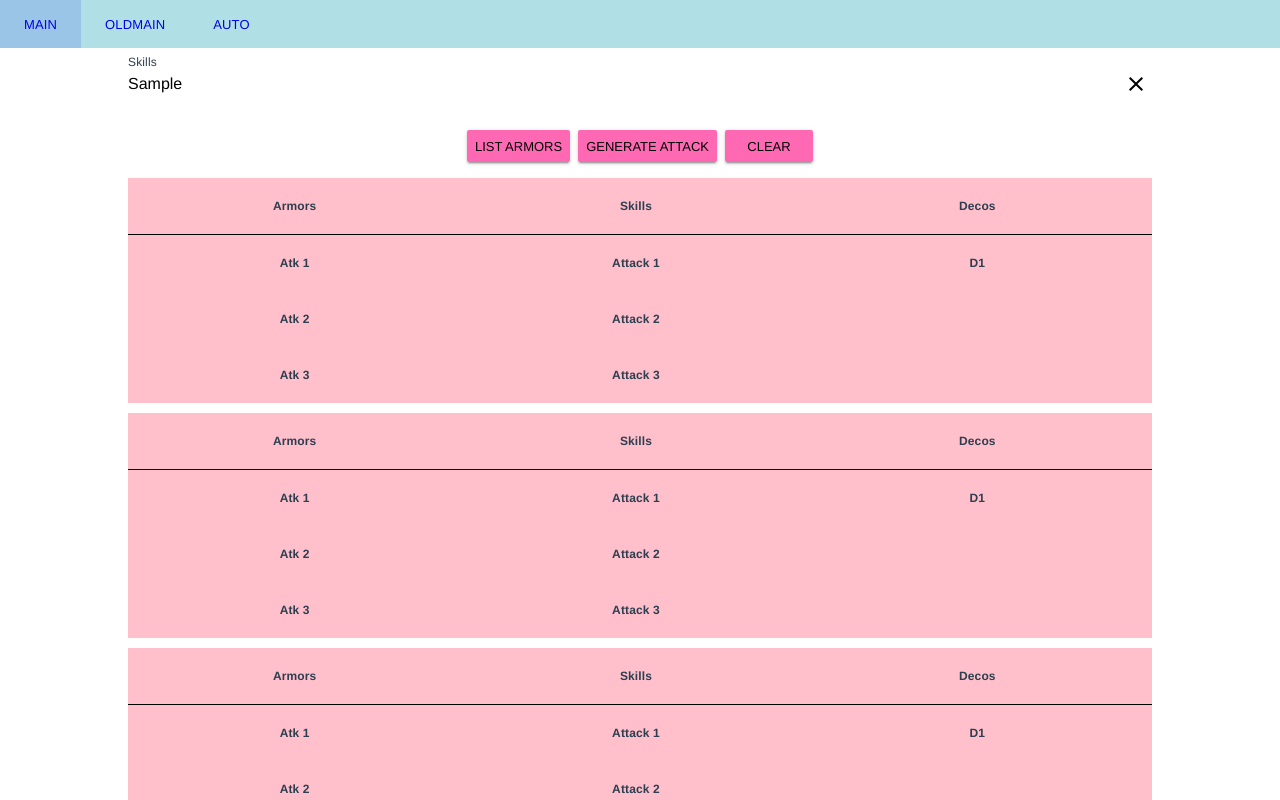
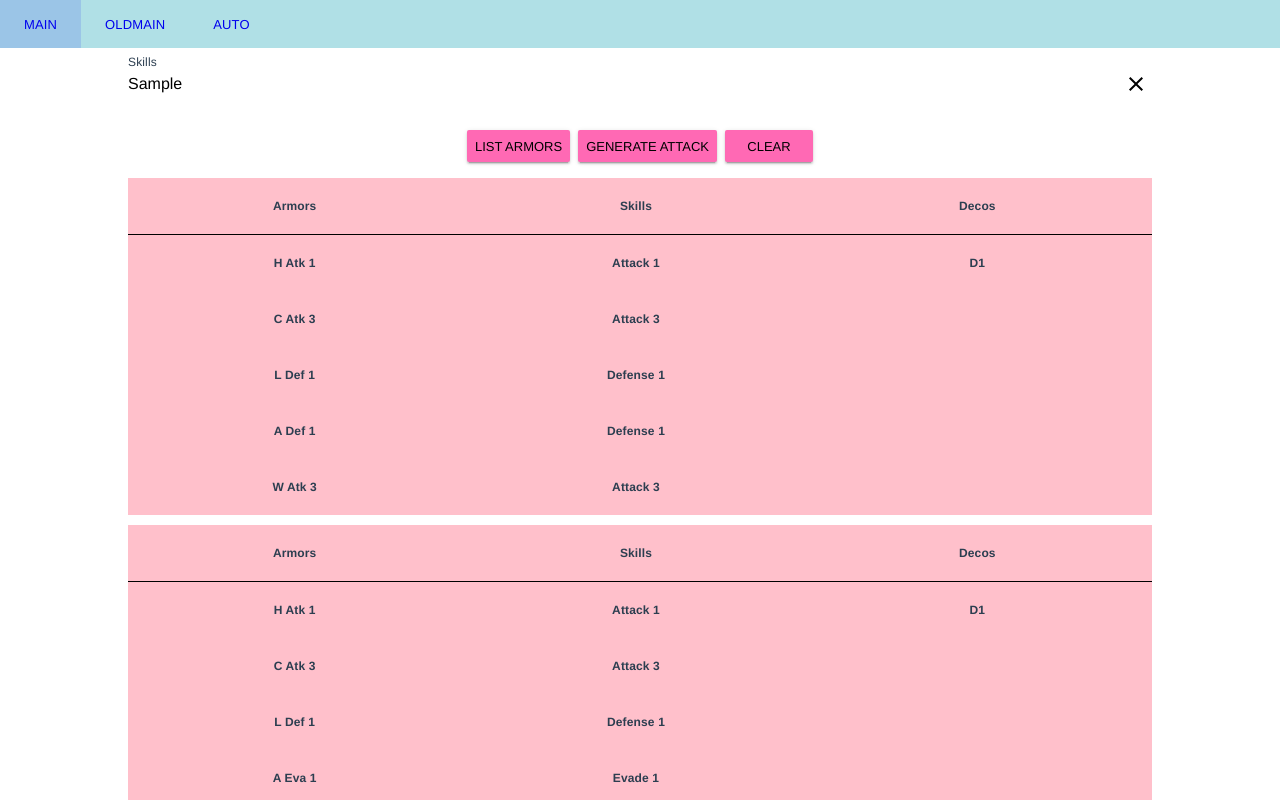
Before and after one commit to ShangYiYang/monhun, a Vue app: page /#/gen in a window 1280 px wide. Both pictures are taken after typing "Sample" into the empty fields and a click on the button "GENERATE ATTACK". Shown: the top 800 px of the page. Built offline with nearby package versions, Linux system fonts and the light colour scheme.

Commit message:
Added brute force generation of sets for testing purposes.

```diff
--- a/src/components/AutoGen.vue
+++ b/src/components/AutoGen.vue
@@ -5,17 +5,17 @@
         <label>Skills</label>
       </md-autocomplete>
       <md-button class="md-dense md-raised md-primary" v-on:click="listArmors">List Armors</md-button>
-      <md-button class="md-dense md-raised md-primary" v-on:click="addArmor('Attack')">Generate Attack</md-button>
+      <md-button class="md-dense md-raised md-primary" v-on:click="genSets('Attack')">Generate Attack</md-button>
       <md-button class="md-dense md-raised md-primary" v-on:click="clearData">Clear</md-button>
     </div>
-    <div id="display" v-for="i in 10">
+    <div class="display" v-for="i in simpleGen">
       <div class="md-layout">
         <div class="md-layout-item">
           <md-table>
             <md-table-row class="topRow">
               <md-table-head>Armors</md-table-head>
             </md-table-row>
-            <md-table-row v-for="a in generated">
+            <md-table-row v-for="a in simpleGen">
               <md-table-head>{{a[0]}}</md-table-head>
             </md-table-row>
           </md-table>
@@ -25,7 +25,42 @@
             <md-table-row class="topRow">
               <md-table-head>Skills</md-table-head>
             </md-table-row>
-            <md-table-row v-for="a in generated">
+            <md-table-row v-for="a in simpleGen">
+              <md-table-head>{{a[1]}} {{a[2]}}</md-table-head>
+            </md-table-row>
+          </md-table>
+        </div>
+        <div class="md-layout-item">
+          <md-table>
+            <md-table-row class="topRow">
+              <md-table-head>Decos</md-table-head>
+            </md-table-row>
+            <md-table-row>
+              <md-table-head>D1</md-table-head>
+            </md-table-row>
+          </md-table>
+        </div>
+      </div>
+    </div>
+
+    <div class="display" v-for="armorSet in generated">
+      <div class="md-layout">
+        <div class="md-layout-item">
+          <md-table>
+            <md-table-row class="topRow">
+              <md-table-head>Armors</md-table-head>
+            </md-table-row>
+            <md-table-row v-for="a in armorSet">
+              <md-table-head>{{a[0]}}</md-table-head>
+            </md-table-row>
+          </md-table>
+        </div>
+        <div class="md-layout-item">
+          <md-table>
+            <md-table-row class="topRow">
+              <md-table-head>Skills</md-table-head>
+            </md-table-row>
+            <md-table-row v-for="a in armorSet">
               <md-table-head>{{a[1]}} {{a[2]}}</md-table-head>
             </md-table-row>
           </md-table>
@@ -69,42 +104,44 @@
             {'Name': 'CritEye 1', 'Skills': [{'SkillName': 'Critical Eye', 'Level': 1}]}
           ],
           head: [
-            {'Name': 'Atk 1', 'Skills': [{'SkillName': 'Attack', 'Level': 1}]},
-            {'Name': 'Atk 2', 'Skills': [{'SkillName': 'Attack', 'Level': 2}]},
-            {'Name': 'Atk 3', 'Skills': [{'SkillName': 'Attack', 'Level': 3}]}
+            {'Name': 'H Atk 1', 'Skills': [{'SkillName': 'Attack', 'Level': 1}]},
+            {'Name': 'H Atk 2', 'Skills': [{'SkillName': 'Attack', 'Level': 2}]},
+            {'Name': 'H Atk 3', 'Skills': [{'SkillName': 'Attack', 'Level': 3}]}
           ],
           chest: [
-            {'Name': 'Atk 1', 'Skills': [{'SkillName': 'Attack', 'Level': 1}]},
-            {'Name': 'Atk 2', 'Skills': [{'SkillName': 'Attack', 'Level': 2}]},
-            {'Name': 'Atk 3', 'Skills': [{'SkillName': 'Attack', 'Level': 3}]}
+            {'Name': 'C Atk 1', 'Skills': [{'SkillName': 'Attack', 'Level': 1}]},
+            {'Name': 'C Atk 2', 'Skills': [{'SkillName': 'Attack', 'Level': 2}]},
+            {'Name': 'C Atk 3', 'Skills': [{'SkillName': 'Attack', 'Level': 3}]}
           ],
           legs: [
-            {'Name': 'Def 1', 'Skills': [{'SkillName': 'Defense', 'Level': 1}]},
-            {'Name': 'Eva 1', 'Skills': [{'SkillName': 'Evade', 'Level': 1}]},
-            {'Name': 'Handi 1', 'Skills': [{'SkillName': 'Handicraft', 'Level': 1}]},
-            {'Name': 'CritEye 1', 'Skills': [{'SkillName': 'Critical Eye', 'Level': 1}]}
+            {'Name': 'L Def 1', 'Skills': [{'SkillName': 'Defense', 'Level': 1}]},
+            {'Name': 'L Eva 1', 'Skills': [{'SkillName': 'Evade', 'Level': 1}]},
+            {'Name': 'L Handi 1', 'Skills': [{'SkillName': 'Handicraft', 'Level': 1}]},
+            {'Name': 'L CritEye 1', 'Skills': [{'SkillName': 'Critical Eye', 'Level': 1}]}
           ],
           arms: [
-            {'Name': 'Def 1', 'Skills': [{'SkillName': 'Defense', 'Level': 1}]},
-            {'Name': 'Eva 1', 'Skills': [{'SkillName': 'Evade', 'Level': 1}]},
-            {'Name': 'Handi 1', 'Skills': [{'SkillName': 'Handicraft', 'Level': 1}]},
-            {'Name': 'CritEye 1', 'Skills': [{'SkillName': 'Critical Eye', 'Level': 1}]}
+            {'Name': 'A Def 1', 'Skills': [{'SkillName': 'Defense', 'Level': 1}]},
+            {'Name': 'A Eva 1', 'Skills': [{'SkillName': 'Evade', 'Level': 1}]},
+            {'Name': 'A Handi 1', 'Skills': [{'SkillName': 'Handicraft', 'Level': 1}]},
+            {'Name': 'A CritEye 1', 'Skills': [{'SkillName': 'Critical Eye', 'Level': 1}]}
           ],
           waist: [
-            {'Name': 'Atk 1', 'Skills': [{'SkillName': 'Attack', 'Level': 1}]},
-            {'Name': 'Atk 2', 'Skills': [{'SkillName': 'Attack', 'Level': 2}]},
-            {'Name': 'Atk 3', 'Skills': [{'SkillName': 'Attack', 'Level': 3}]}
+            {'Name': 'W Atk 1', 'Skills': [{'SkillName': 'Attack', 'Level': 1}]},
+            {'Name': 'W Atk 2', 'Skills': [{'SkillName': 'Attack', 'Level': 2}]},
+            {'Name': 'W Atk 3', 'Skills': [{'SkillName': 'Attack', 'Level': 3}]}
           ],
+          simpleGen: [],
           generated: []
         }),
       methods: {
           clearData: function() {
             this.$data.generated = [];
+            this.$data.simpleGen = [];
           },
           addArmor: function(skill) {
             this.clearData();
             var armorData = this.$data.armor;
-            var gen = this.$data.generated;
+            var gen = this.$data.simpleGen;
             for (var i=0; i < armorData.length; i++) {
               var temp = armorData[i];
               var data = [temp.Name, temp.Skills[0].SkillName, temp.Skills[0].Level];
@@ -116,17 +153,85 @@
           listArmors: function() {
             this.clearData();
             var armorData = this.$data.armor;
-            var gen = this.$data.generated;
+            var gen = this.$data.simpleGen;
             for (var i=0; i < armorData.length; i++) {
               var temp = armorData[i];
               var data = [temp.Name, temp.Skills[0].SkillName, temp.Skills[0].Level];
                 gen.push(data);
             }
           },
-          genSets: function(skills) {
+          genSets: function(skill) { // currently checks for sets with level greater than 3 for give skill
+            // Temporary naive brute force implementation for testing purposes
+            // Intended use with small input size to show functionality
+            // with whole application
+            // Optimizations will be made to improve performance at a later time
             this.clearData();
-            var armorData = this.$data.armor;
+            var headData = this.$data.head;
+            var chestData = this.$data.chest;
+            var legData = this.$data.legs;
+            var armData = this.$data.arms;
+            var waistData = this.$data.waist;
             var gen = this.$data.generated;
+            for (var i = 0; i < headData.length; i++) {
+              var set = [];
+              var levelCount = 0; // currently only keeps track of one skill
+              set.push([headData[i].Name, headData[i].Skills[0].SkillName, headData[i].Skills[0].Level]);
+              if (headData[i].Skills[0].SkillName === skill) {
+                levelCount += headData[i].Skills[0].Level;
+              }
+              for (var j = 0; j < chestData.length; j++) {
+                set.push([chestData[j].Name, chestData[j].Skills[0].SkillName, chestData[j].Skills[0].Level]);
+                if (chestData[j].Skills[0].SkillName === skill) {
+                  levelCount += chestData[j].Skills[0].Level;
+                }
+                for (var k = 0; k < legData.length; k++) {
+                  set.push([legData[k].Name, legData[k].Skills[0].SkillName, legData[k].Skills[0].Level]);
+                  if (legData[k].Skills[0].SkillName === skill) {
+                    levelCount += legData[k].Skills[0].Level;
+                  }
+                  for (var l = 0; l < armData.length; l++) {
+                    set.push([armData[l].Name, armData[l].Skills[0].SkillName, armData[l].Skills[0].Level]);
+                    if (armData[l].Skills[0].SkillName === skill) {
+                      levelCount += armData[l].Skills[0].Level;
+                    }
+                    for (var m = 0; m < waistData.length; m++) {
+                      set.push([waistData[m].Name, waistData[m].Skills[0].SkillName, waistData[m].Skills[0].Level]);
+                      if (waistData[m].Skills[0].SkillName === skill) {
+                        levelCount += waistData[m].Skills[0].Level;
+                        if (levelCount >= 7) {
+                          var temp = [];
+                          for (var w = 0; w < set.length; w++) {
+                            temp.push(set[w]);
+                          }
+                          gen.push(temp);
+                        }
+                        levelCount -= waistData[m].Skills[0].Level;
+                      }
+                      if (levelCount >= 7) {
+                        var temp2 = [];
+                        for (var y = 0; y < set.length; y++) {
+                          temp2.push(set[y]);
+                        }
+                        gen.push(temp2);
+                      }
+                      set.pop();
+                    }
+                    if (armData[l].Skills[0].SkillName === skill) {
+                      levelCount -= armData[l].Skills[0].Level;
+                    }
+                    set.pop();
+                  }
+                  if (legData[k].Skills[0].SkillName === skill) {
+                    levelCount -= legData[k].Skills[0].Level;
+                  }
+                  set.pop();
+                }
+                if (chestData[j].Skills[0].SkillName === skill) {
+                  levelCount -= chestData[j].Skills[0].Level;
+                }
+                set.pop();
+              }
+            }
           }
       },
       beforeMount() {
@@ -162,7 +267,7 @@
     margin-bottom: 10px;
   }
 
-  #display {
+  .display {
     background-color: pink;
     margin-bottom: 10px;
   }
```
